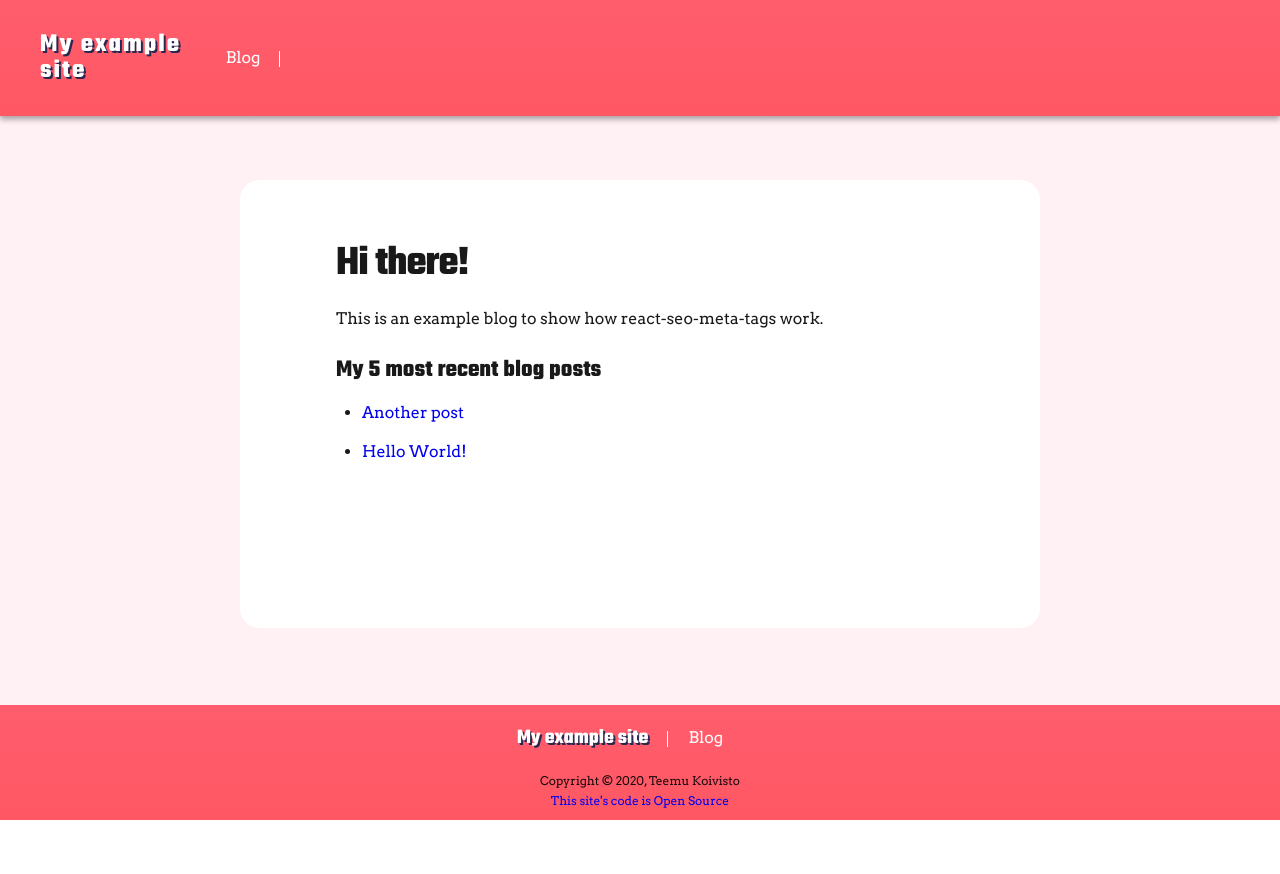
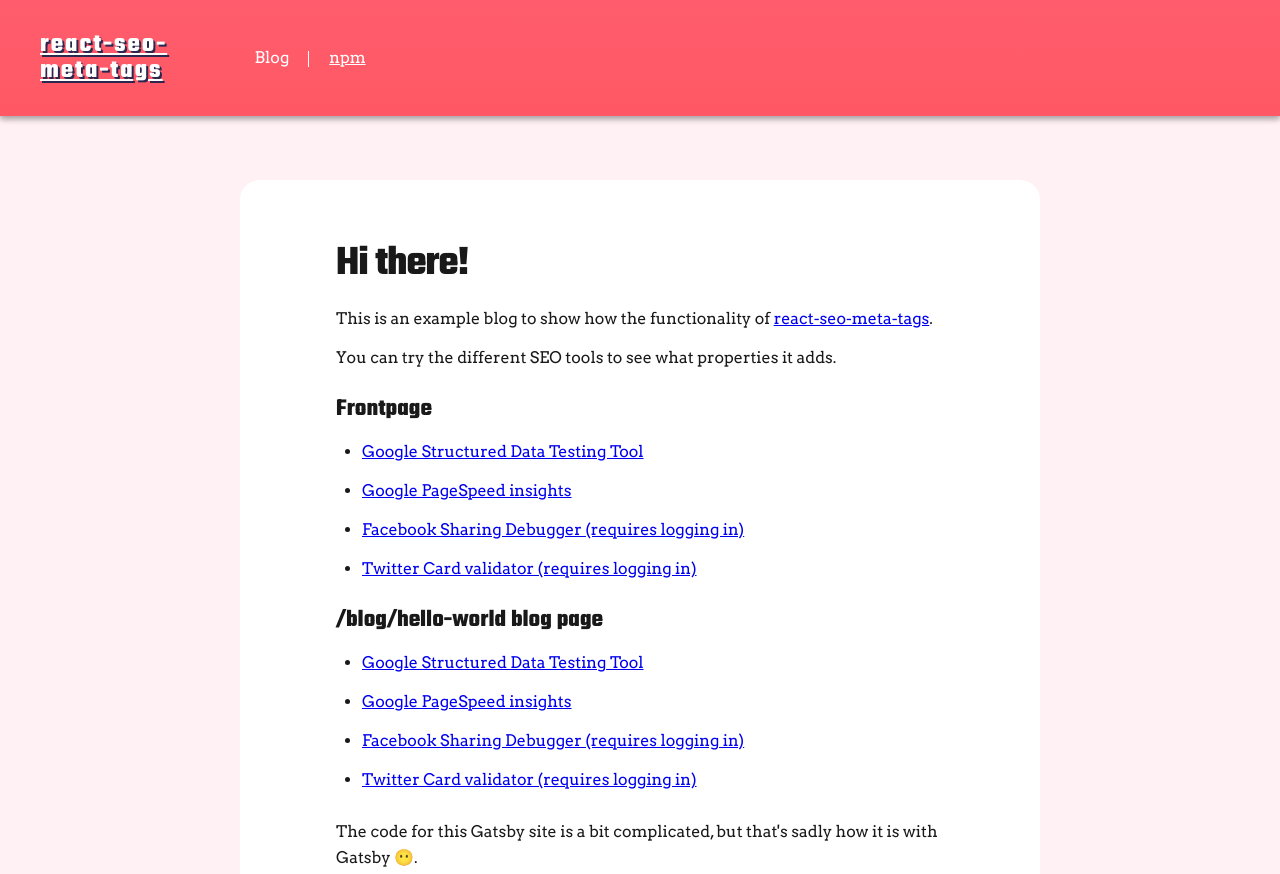
Before and after one commit to TeemuKoivisto/react-seo-meta-tags, a Gatsby site in the folder example/: page / in a window 1280 px wide. Shown: the top 874 px of the page. Before the commit the page ends 820 px from the top, so only its background shows below. Built offline with nearby package versions, Linux system fonts and the light colour scheme; Gatsby itself is replaced by a stand-in of ours; some packages are replaced by stand-ins of ours.

Commit message:
Add deployment to gh-pages, udpate frontpage

```diff
--- a/example/gatsby-config.js
+++ b/example/gatsby-config.js
@@ -1,9 +1,10 @@
 module.exports = {
+  pathPrefix: '/react-seo-meta-tags',
   siteMetadata: {
-    title: 'My example site',
-    description: 'A more detailed description of my site, less than 100 characters long',
-    image: 'https://teemukoivisto.xyz/images/avatar-460.jpeg',
-    facebookAppId: 'abc123',
+    title: 'react-seo-meta-tags',
+    description: 'React SEO meta tag library for quickly adding the basic meta-tags for a Gatsby blog site',
+    image: 'https://teemukoivisto.github.io/react-seo-meta-tags/img/logo.png',
+    facebookAppId: '3006370309470889',
     twitterUser: '@mickey_mouse',
     author: {
       name: 'Teemu Koivisto',
--- a/example/package.json
+++ b/example/package.json
@@ -5,7 +5,7 @@
   "scripts": {
     "build": "gatsby build",
     "develop": "gatsby develop",
-    "deploy": "gatsby build && AWS_PROFILE=teemukoivisto.xyz-ci ./deploy.sh",
+    "deploy": "gatsby build --prefix-paths && gh-pages -d public",
     "serve": "gatsby serve",
     "start": "gatsby develop",
     "test": "exit 0"
@@ -36,6 +36,7 @@
   },
   "devDependencies": {
     "@types/react-helmet": "^5.0.15",
-    "@types/typography": "^0.16.3"
+    "@types/typography": "^0.16.3",
+    "gh-pages": "^2.2.0"
   }
 }
--- a/example/src/components/BlogHeader.tsx
+++ b/example/src/components/BlogHeader.tsx
@@ -104,6 +104,8 @@ const Tag = styled.li`
   ${raise(1)};
 `
 const Excerpt = styled.h6`
+  font-size: 1rem;
+  font-weight: 300;
   margin: 0 0 0 0;
 `
 export const BlogHeader = styled(BlogHeaderEl)``
--- a/example/src/components/Footer.tsx
+++ b/example/src/components/Footer.tsx
@@ -16,6 +16,7 @@ function FooterEl(props: IProps) {
         <Nav>
           <NavLink to="/" className="title"><h2>{title}</h2></NavLink>
           <NavLink to="/blog">Blog</NavLink>
+          <ExternalLink href="https://www.npmjs.com/package/react-seo-meta-tags" rel="noopener">npm</ExternalLink>
         </Nav>
         <SmallPrint>
           <CopyrightNotice>{`Copyright © ${new Date().getFullYear()}, Teemu Koivisto`}</CopyrightNotice>
@@ -89,6 +90,9 @@ const NavLink = styled(Link)`
     }
   }
 `
+const ExternalLink = styled.a`
+  color: #fff;
+`
 const SmallPrint = styled.div`
   align-items: center;
   display: flex;
--- a/example/src/components/NavBar.tsx
+++ b/example/src/components/NavBar.tsx
@@ -23,6 +23,7 @@ function NavBarEl(props: IProps) {
           <Title>{title}</Title>
         </TitleLink>
         <NavLink className="blog-link" to="/blog">Blog</NavLink>
+        <ExternalLink href="https://www.npmjs.com/package/react-seo-meta-tags" rel="noopener">npm</ExternalLink>
         <NavDropdown options={navDropdownOptions} onSelect={(e: any) => console.log(e)}/>
       </Nav>
     </NavBarContainer>
@@ -77,7 +78,6 @@ const Nav = styled.nav`
     }
   }
 `
-
 const NavLink = styled(Link)`
   color: #fff;
   margin-right: 40px; // For spacing out the dividing bars
@@ -105,4 +105,7 @@ const NavLink = styled(Link)`
     }
   }
 `
+const ExternalLink = styled.a`
+  color: #fff;
+`
 export const NavBar = styled(NavBarEl)``
--- a/example/src/pages/index.tsx
+++ b/example/src/pages/index.tsx
@@ -24,7 +24,50 @@ export default class FrontPage extends React.PureComponent<IFrontPageProps> {
       <DefaultLayout>
         <Container>
           <h1>Hi there!</h1>
-          <p>This is an example blog to show how <a>react-seo-meta-tags</a> work.</p>
+          <p>
+            This is an example blog to show how the functionality of <a href="https://github.com/TeemuKoivisto/react-seo-meta-tags" rel="noopener">
+            react-seo-meta-tags</a>.
+          </p>
+
+          <p>
+            You can try the different SEO tools to see what properties it adds.
+          </p>
+
+          <h2>Frontpage</h2>
+          <ul>
+            <li><a href="https://search.google.com/structured-data/testing-tool#url=https%3A%2F%2Fteemukoivisto.github.io%2Freact-seo-meta-tags" rel="noopener">
+              Google Structured Data Testing Tool
+            </a></li>
+            <li><a href="https://developers.google.com/speed/pagespeed/insights/?url=https%3A%2F%2Fteemukoivisto.github.io%2Freact-seo-meta-tags" rel="noopener">
+              Google PageSpeed insights
+            </a></li>
+            <li><a href="https://developers.facebook.com/tools/debug/?q=https%3A%2F%2Fteemukoivisto.github.io%2Freact-seo-meta-tags" rel="noopener">
+              Facebook Sharing Debugger (requires logging in)
+            </a></li>
+            <li><a href="https://cards-dev.twitter.com/validator" rel="noopener">
+              Twitter Card validator (requires logging in)
+            </a></li>
+          </ul>
+
+          <h2>/blog/hello-world blog page</h2>
+          <ul>
+            <li><a href="https://search.google.com/structured-data/testing-tool#url=https%3A%2F%2Fteemukoivisto.github.io%2Freact-seo-meta-tags%2Fblog%2Fhello-world%2F" rel="noopener">
+              Google Structured Data Testing Tool
+            </a></li>
+            <li><a href="https://developers.google.com/speed/pagespeed/insights/?url=https%3A%2F%2Fteemukoivisto.github.io%2Freact-seo-meta-tags%2Fblog%2Fhello-world" rel="noopener">
+              Google PageSpeed insights
+            </a></li>
+            <li><a href="https://developers.facebook.com/tools/debug/?q=https%3A%2F%2Fteemukoivisto.github.io%2Freact-seo-meta-tags%2Fblog%2Fhello-world" rel="noopener">
+              Facebook Sharing Debugger (requires logging in)
+            </a></li>
+            <li><a href="https://cards-dev.twitter.com/validator" rel="noopener">
+              Twitter Card validator (requires logging in)
+            </a></li>
+          </ul>
+
+          <p>
+            The code for this Gatsby site is a bit complicated, but that's sadly how it is with Gatsby 😶.
+          </p>
 
           <div>
             <h2>My 5 most recent blog posts</h2>
--- a/example/src/theme/ty-my-theme.ts
+++ b/example/src/theme/ty-my-theme.ts
@@ -29,10 +29,11 @@ const theme = {
   boldWeight: 700,
   overrideStyles: ({ adjustFontSizeTo, scale, rhythm }, options) => ({
     a: {
-      textDecoration: 'none',
+      textDecoration: 'underline',
     },
     'a:hover,a:active': {
-      textDecoration: 'underline',
+      outline: '1px solid',
+      outlineStyle: 'dashed',
     },
     blockquote: {
       ...scale(1 / 5),
```
Also changed, not shown: example/static/img/logo.png (added), 1 other file.
